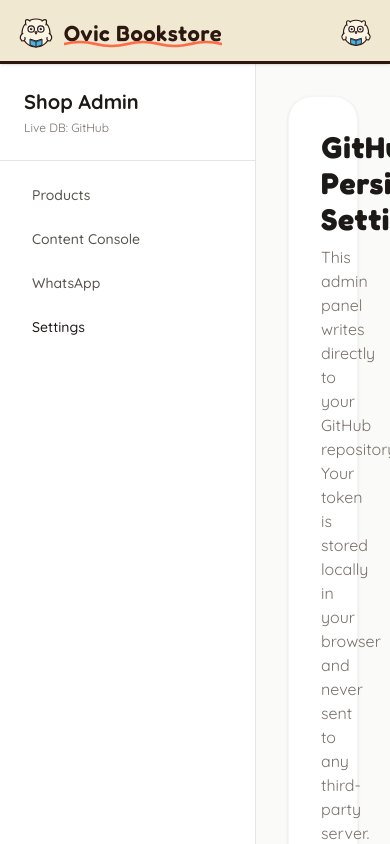
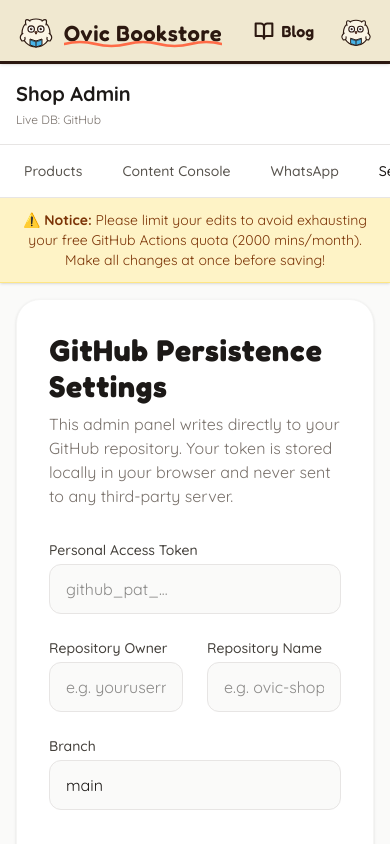
Before and after one commit to Wasberry-spaceapps/ovic-shop, a Next.js app: page /admin/settings in a window 390 px wide. Shown: the top 844 px of the page. Built offline with nearby package versions, Linux system fonts and the light colour scheme.

Commit message:
Fix UI bugs, responsive design, WhatsApp link, custom domain

```diff
--- a/src/app/admin/layout.tsx
+++ b/src/app/admin/layout.tsx
@@ -28,24 +28,26 @@
   if (isConfigured === null) return null; // Hydration check
 
   return (
-    <div className="min-h-screen bg-stone-50 text-stone-900 flex">
+    <div className="min-h-screen bg-stone-50 text-stone-900 flex flex-col md:flex-row">
       {/* Sidebar */}
-      <aside className="w-64 bg-white border-r border-stone-200 flex flex-col">
-        <div className="p-6 border-b border-stone-200">
-          <Link href="/" className="text-xl font-bold font-quicksand text-coral-600">
-            Shop Admin
-          </Link>
-          <div className="text-xs text-stone-500 mt-1">Live DB: GitHub</div>
+      <aside className="w-full md:w-64 md:min-h-screen bg-white border-b md:border-b-0 md:border-r border-stone-200 flex flex-col shrink-0">
+        <div className="p-4 md:p-6 border-b border-stone-200 flex justify-between items-center md:block">
+          <div>
+            <Link href="/" className="text-xl font-bold font-quicksand text-coral-600">
+              Shop Admin
+            </Link>
+            <div className="text-xs text-stone-500 mt-1">Live DB: GitHub</div>
+          </div>
         </div>
 
-        <nav className="flex-1 p-4 space-y-2">
+        <nav className="flex-1 p-2 md:p-4 flex flex-row md:flex-col gap-2 overflow-x-auto md:overflow-visible">
           {navItems.map((item) => {
             const isActive = pathname.startsWith(item.href);
             return (
               <Link
                 key={item.href}
                 href={item.href}
-                className={`block px-4 py-2 rounded-xl text-sm font-medium transition-colors ${
+                className={`whitespace-nowrap px-4 py-2 rounded-xl text-sm font-medium transition-colors ${
                   isActive
                     ? 'bg-coral-100 text-coral-900'
                     : 'text-stone-600 hover:bg-stone-100 hover:text-stone-900'
@@ -58,7 +60,7 @@
         </nav>
 
         {isConfigured && (
-          <div className="p-4 border-t border-stone-200">
+          <div className="p-2 md:p-4 border-t border-stone-200">
             <button
               onClick={() => {
                 clearGithubSettings();
@@ -73,8 +75,11 @@
       </aside>
 
       {/* Main Content */}
-      <main className="flex-1 overflow-auto bg-stone-50 p-8">
-        <div className="max-w-5xl mx-auto">
+      <main className="flex-1 overflow-auto bg-stone-50 flex flex-col">
+        <div className="bg-amber-100 px-4 py-3 border-b border-amber-200 text-amber-900 text-sm md:text-base text-center shadow-sm">
+          ⚠️ <strong>Notice:</strong> Please limit your edits to avoid exhausting your free GitHub Actions quota (2000 mins/month). Make all changes at once before saving!
+        </div>
+        <div className="p-4 md:p-8 max-w-5xl mx-auto w-full">
           {children}
         </div>
       </main>
--- a/src/components/Header.tsx
+++ b/src/components/Header.tsx
@@ -10,11 +10,25 @@
           <Logo size={40} className="group-hover:scale-105 transition-transform" />
         </div>
       </Link>
-      <Link href="/about">
-        <div className="cursor-pointer hover:rotate-12 transition-transform duration-300">
-          <Pip size={36} />
-        </div>
-      </Link>
+      <div className="flex items-center gap-6">
+        <a
+          href="https://blog.ovicbookstore.com"
+          target="_blank"
+          rel="noopener noreferrer"
+          className="font-display font-semibold text-ink hover:text-coral transition-colors flex items-center gap-2"
+        >
+          <svg aria-hidden="true" width="20" height="20" viewBox="0 0 24 24" fill="none" stroke="currentColor" strokeWidth="2.5" strokeLinecap="round" strokeLinejoin="round">
+            <path d="M2 3h6a4 4 0 0 1 4 4v14a3 3 0 0 0-3-3H2z"></path>
+            <path d="M22 3h-6a4 4 0 0 0-4 4v14a3 3 0 0 1 3-3h7z"></path>
+          </svg>
+          Blog
+        </a>
+        <Link href="/about">
+          <div className="cursor-pointer hover:rotate-12 transition-transform duration-300">
+            <Pip size={36} />
+          </div>
+        </Link>
+      </div>
     </header>
   );
 }
--- a/src/components/WhatsAppButton.tsx
+++ b/src/components/WhatsAppButton.tsx
@@ -15,7 +15,16 @@
   }
 
   const message = encodeURIComponent(`Hi! I'd like to buy: ${bookTitle}`);
-  const url = `${whatsappLink}?text=${message}`;
+
+  // Ensure the link is absolute
+  let formattedLink = whatsappLink.trim();
+  if (!formattedLink.startsWith('http')) {
+    // If it's just a number (e.g. +234...) or wa.me without protocol
+    const cleanNumber = formattedLink.replace(/[^\d+]/g, '');
+    formattedLink = `https://wa.me/${cleanNumber}`;
+  }
+
+  const url = `${formattedLink}?text=${message}`;
 
   return (
     <a
--- a/src/components/admin/ProductForm.tsx
+++ b/src/components/admin/ProductForm.tsx
@@ -103,67 +103,65 @@
   };
 
   return (
-    <form onSubmit={handleSubmit} className="bg-white rounded-3xl shadow-sm border border-stone-100 p-8 space-y-6">
-      {error && <div className="text-red-500 bg-red-50 p-4 rounded-xl text-sm font-medium">{error}</div>}
+    <form onSubmit={handleSubmit} className="bg-white rounded-[24px] shadow-[4px_4px_0px_0px_var(--ink)] border-[3px] border-ink p-8 space-y-6">
+      {error && <div className="text-coral bg-cream-dark p-4 rounded-xl font-sans font-medium">{error}</div>}
 
-      <div className="grid grid-cols-2 gap-6">
+      <div className="grid grid-cols-1 md:grid-cols-2 gap-6">
         <div>
-          <label className="block text-sm font-medium text-stone-700 mb-1">Title</label>
+          <label className="block font-sans font-semibold text-ink mb-1">Title</label>
           <input
             required
             type="text"
             value={formData.title}
             onChange={(e) => setFormData({ ...formData, title: e.target.value })}
-            className="w-full px-4 py-3 bg-stone-50 border border-stone-200 rounded-xl focus:ring-2 focus:ring-coral-500"
+            className="w-full px-4 py-3 bg-cream border-[3px] border-ink rounded-xl focus:outline-none focus:border-coral font-sans"
           />
         </div>
         <div>
-          <label className="block text-sm font-medium text-stone-700 mb-1">Author</label>
+          <label className="block font-sans font-semibold text-ink mb-1">Author</label>
           <input
-            required
             type="text"
             value={formData.author}
             onChange={(e) => setFormData({ ...formData, author: e.target.value })}
-            className="w-full px-4 py-3 bg-stone-50 border border-stone-200 rounded-xl focus:ring-2 focus:ring-coral-500"
+            className="w-full px-4 py-3 bg-cream border-[3px] border-ink rounded-xl focus:outline-none focus:border-coral font-sans"
           />
         </div>
       </div>
 
-      <div className="grid grid-cols-2 gap-6">
+      <div className="grid grid-cols-1 md:grid-cols-2 gap-6">
         <div>
-          <label className="block text-sm font-medium text-stone-700 mb-1">Price (numeric)</label>
+          <label className="block font-sans font-semibold text-ink mb-1">Price (numeric)</label>
           <input
-            required
             type="number"
             step="0.01"
             value={formData.price}
             onChange={(e) => setFormData({ ...formData, price: parseFloat(e.target.value) })}
-            className="w-full px-4 py-3 bg-stone-50 border border-stone-200 rounded-xl focus:ring-2 focus:ring-coral-500"
+            className="w-full px-4 py-3 bg-cream border-[3px] border-ink rounded-xl focus:outline-none focus:border-coral font-sans"
           />
         </div>
         <div>
-          <label className="block text-sm font-medium text-stone-700 mb-1">Cover Image URL</label>
+          <label className="block font-sans font-semibold text-ink mb-1">Cover Image URL</label>
           <input
             type="url"
             value={formData.imageUrl}
             onChange={(e) => setFormData({ ...formData, imageUrl: e.target.value })}
-            className="w-full px-4 py-3 bg-stone-50 border border-stone-200 rounded-xl focus:ring-2 focus:ring-coral-500"
+            className="w-full px-4 py-3 bg-cream border-[3px] border-ink rounded-xl focus:outline-none focus:border-coral font-sans"
           />
         </div>
       </div>
 
       <div>
-        <label className="block text-sm font-medium text-stone-700 mb-1">Description</label>
+        <label className="block font-sans font-semibold text-ink mb-1">Description</label>
         <textarea
           rows={4}
           value={formData.description}
           onChange={(e) => setFormData({ ...formData, description: e.target.value })}
-          className="w-full px-4 py-3 bg-stone-50 border border-stone-200 rounded-xl focus:ring-2 focus:ring-coral-500"
+          className="w-full px-4 py-3 bg-cream border-[3px] border-ink rounded-xl focus:outline-none focus:border-coral font-sans"
         />
       </div>
 
       <div>
-        <label className="block text-sm font-medium text-stone-700 mb-3">Categories</label>
+        <label className="block font-sans font-semibold text-ink mb-3">Categories</label>
         <div className="flex flex-wrap gap-2">
           {ALL_CATEGORIES.map(cat => {
             const isSelected = formData.categories?.includes(cat);
@@ -172,10 +170,10 @@
                 key={cat}
                 type="button"
                 onClick={() => toggleCategory(cat)}
-                className={`px-3 py-1.5 rounded-full text-sm font-medium transition-colors border ${
+                className={`px-3 py-1.5 rounded-full text-sm font-sans font-semibold transition-colors border-[3px] border-ink ${
                   isSelected
-                    ? 'bg-sky-100 border-sky-200 text-sky-800'
-                    : 'bg-white border-stone-200 text-stone-600 hover:bg-stone-50'
+                    ? 'bg-sky text-ink shadow-[2px_2px_0px_0px_var(--ink)] -translate-y-0.5'
+                    : 'bg-cream text-ink hover:bg-cream-dark'
                 }`}
               >
                 {cat}
@@ -185,13 +183,13 @@
         </div>
       </div>
 
-      <div className="pt-6 border-t border-stone-100 flex justify-between items-center">
+      <div className="pt-6 border-t-2 border-ink/10 flex justify-between items-center">
         {!isNew ? (
           <button
             type="button"
             onClick={handleDelete}
             disabled={loading}
-            className="text-red-500 hover:text-red-600 hover:bg-red-50 px-4 py-2 rounded-xl transition-colors font-medium text-sm disabled:opacity-50"
+            className="text-coral hover:underline px-4 py-2 rounded-xl transition-colors font-sans font-semibold disabled:opacity-50"
           >
             Delete Product
           </button>
@@ -201,14 +199,14 @@
           <button
             type="button"
             onClick={() => router.push('/admin/products')}
-            className="text-stone-500 hover:text-stone-800 px-4 py-2 rounded-xl transition-colors font-medium text-sm"
+            className="text-ink hover:underline px-4 py-2 rounded-xl transition-colors font-sans font-semibold"
           >
             Cancel
           </button>
           <button
             type="submit"
             disabled={loading}
-            className="bg-coral-500 hover:bg-coral-600 text-white px-6 py-2 rounded-xl transition-colors font-medium disabled:opacity-50"
+            className="bg-coral text-cream border-[3px] border-ink shadow-[4px_4px_0px_0px_var(--ink)] hover:-translate-y-1 hover:shadow-[6px_6px_0px_0px_var(--ink)] active:translate-y-0 active:shadow-[2px_2px_0px_0px_var(--ink)] px-6 py-2 rounded-xl transition-all font-display font-semibold disabled:opacity-50"
           >
             {loading ? 'Saving to GitHub...' : (isNew ? 'Create Product' : 'Save Changes')}
           </button>
```
